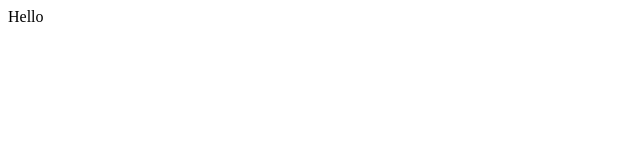
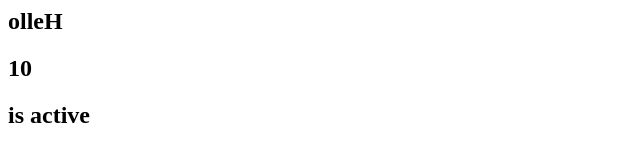
Before and after one commit to IChurnCode/VueJsBeginner, a plain HTML site: page index.html in a window 1280 px wide. Shown: the whole page, without its empty margins (0-640 px from the left). Drawn offline with nearby package versions, Linux system fonts and the light colour scheme.

Commit message:
string interpolation

```diff
--- a/index.html
+++ b/index.html
@@ -1,11 +1,17 @@
 <html>
 <script src="https://cdn.jsdelivr.net/npm/vue/dist/vue.js"></script>
-<div id="app">{{ message }}</div>
+<div id="app">
+	<h2>{{ message.split('').reverse('').join('') }}</h2>
+	<h2>{{ number }}</h2>
+	<h2>{{ isActive ? "is active" : "not active" }}</h2>
+</div>
 <script>
-	new Vue({
+	let vm = new Vue({
 		el: '#app',
 		data: {
-			message: 'Hello'
+			message: 'Hello',
+			number: 10,
+			isActive: true
 		}
 	})
 </script>
```
